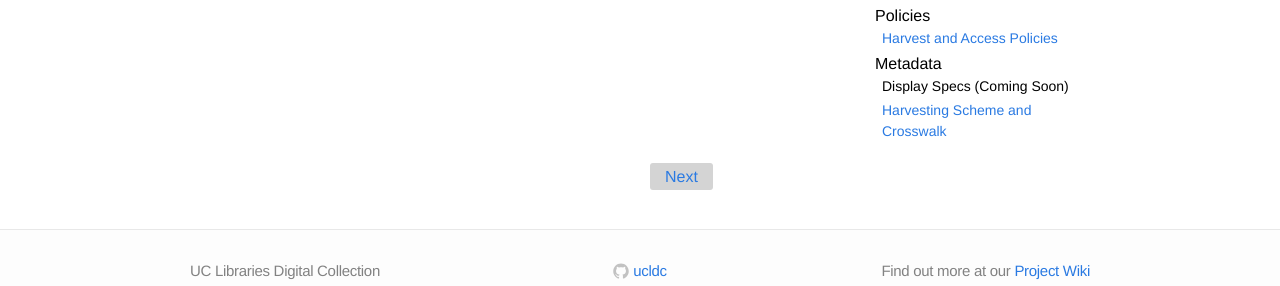
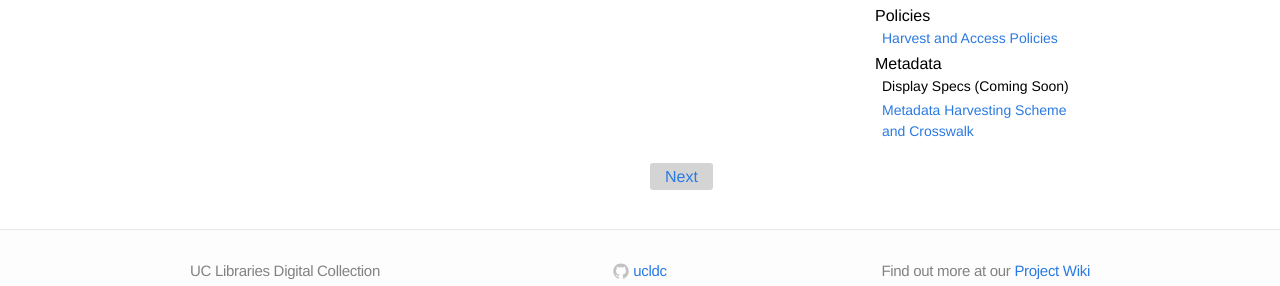
Before and after one commit to ucldc/ucldc-docs, a Jekyll site: the page built from docs/registry/index.md, in a window 1280 px wide. Shown: the part 261-547 px from the top of the page. Built offline with Jekyll 4.4.1, drawn with Linux system fonts in a browser that asks for light colours; nearby versions of some CDN libraries.

Commit message:
Update registry-sidebar.html

```diff
--- a/_includes/registry-sidebar.html
+++ b/_includes/registry-sidebar.html
@@ -10,6 +10,6 @@
   <h1>Metadata</h1>
   <ul>
     <li>Display Specs (Coming Soon)</li>
-    <li><a href="{{ site.url }}{{ site.baseurl }}/docs/registry/metadata-harvest">Harvesting Scheme and Crosswalk</a></li>
+    <li><a href="{{ site.url }}{{ site.baseurl }}/docs/registry/metadata-harvest">Metadata Harvesting Scheme and Crosswalk</a></li>
   </ul>
 </div>
```
